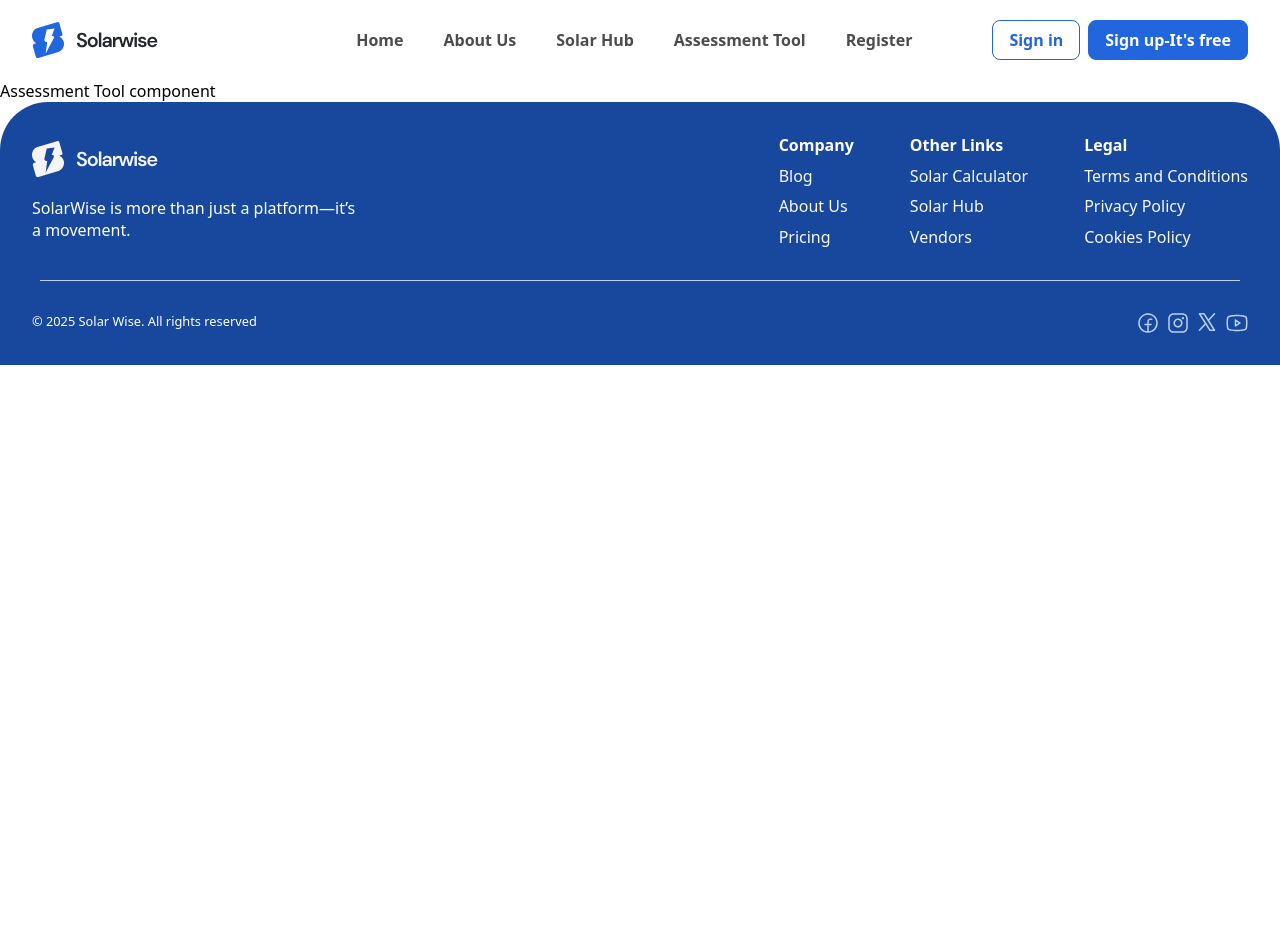
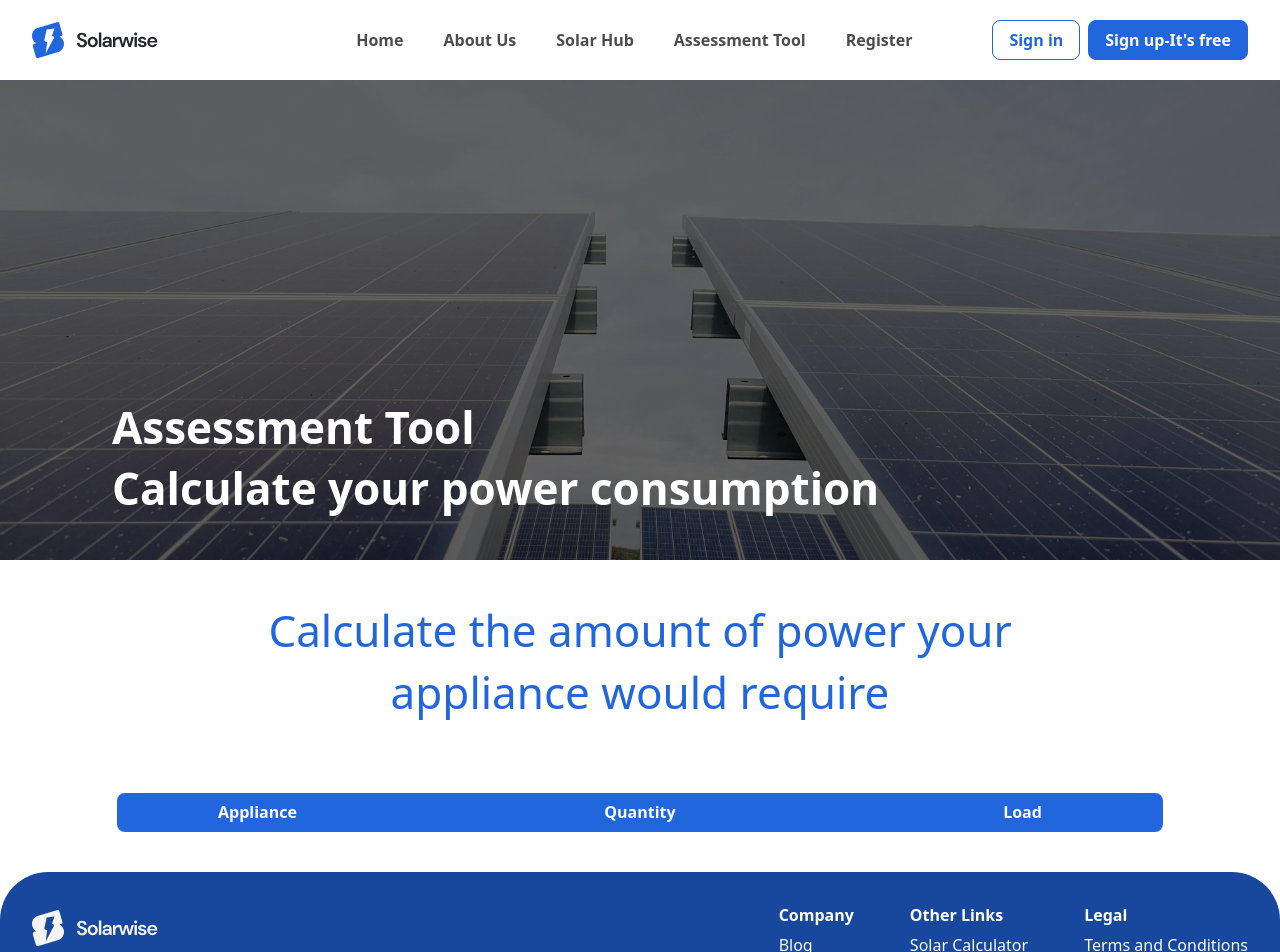
Before and after one commit to AugustineAniobasi/SolarWise-web, a React (Vite) app in the folder frontend/: page /assessment-tool in a window 1280 px wide. Shown: the top 952 px of the page. Before the commit the page ends 800 px from the top, so only its background shows below. Built offline with nearby package versions, Linux system fonts and the light colour scheme.

Commit message:
Add Assessment Tool component with styling and appliance data

```diff
--- /dev/null
+++ b/frontend/src/data/smp-appl.js
@@ -0,0 +1,8 @@
+const appliances = [
+  {id: 0, name: 'appliance', load: 30},
+  {id: 1, name: 'appliance', load: 30},
+  {id: 2, name: 'appliance', load: 30},
+  {id: 3, name: 'appliance', load: 30}
+]
+
+export default appliances
--- a/frontend/src/pages/AssessmentTool.jsx
+++ b/frontend/src/pages/AssessmentTool.jsx
@@ -1,3 +1,31 @@
+// import appliances from "../data/smp-appl";
+import "../styles/AssessmentTool.css";
+
 export default function AssessmentTool() {
-  return <div>Assessment Tool component</div>;
+  return (
+    <>
+      <div className="assessment-hero flex h-[480px] items-end">
+        <h1 className="mb-10 ml-28 text-[44px] font-bold text-white">
+          <span className="block">Assessment Tool</span>{" "}
+          <span>Calculate your power consumption</span>
+        </h1>
+      </div>
+
+      <div className="py-10">
+        <p className="text-primary-500 m-auto mb-[70px] max-w-[900px] text-center text-[44px] font-normal">
+          Calculate the amount of power your appliance would require
+        </p>
+
+        <div className="m-auto w-full max-w-[1046px]">
+          <div className="table-header bg-primary-500 flex w-full items-center justify-between rounded-lg font-bold text-white">
+            <span>Appliance</span>
+            <span>Quantity</span>
+            <span>Load</span>
+          </div>
+
+          <form action=""></form>
+        </div>
+      </div>
+    </>
+  );
 }
--- /dev/null
+++ b/frontend/src/styles/AssessmentTool.css
@@ -0,0 +1,11 @@
+.assessment-hero {
+  background: url('../assets/images/assessment-bg.jpeg') no-repeat;
+  background-size: cover;
+  border-image: linear-gradient(90deg, rgba(0, 0, 0, 0.6) 0%, rgba(0, 0, 0, 0.6) 100%) fill 1;
+}
+
+.table-header > span {
+  flex-basis: 281px;
+  padding: 0.5rem 1rem;
+  text-align: center;
+}
```
Also changed, not shown: frontend/src/assets/images/assessment-bg.jpeg (added).
